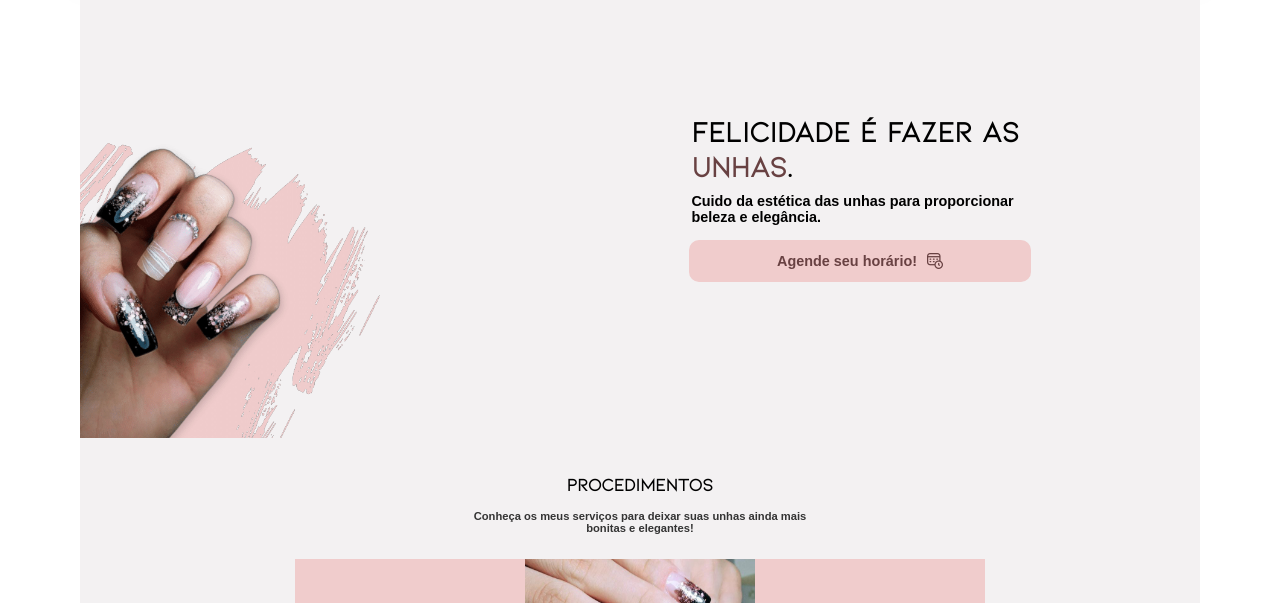
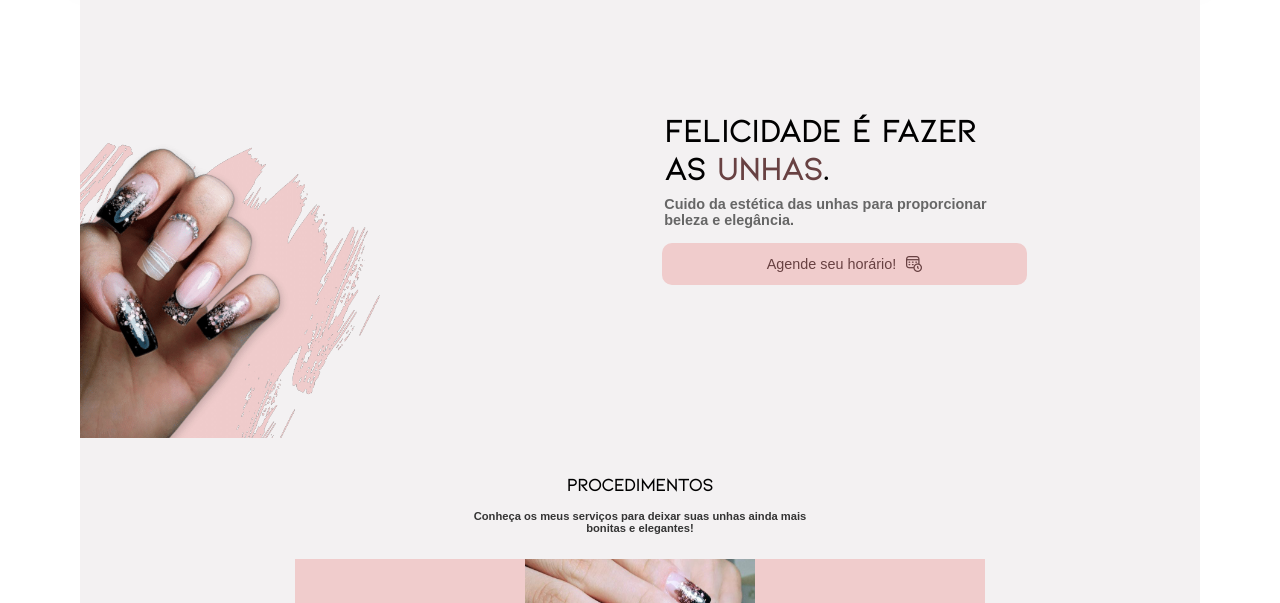
Before and after one commit to hiago99-developer/my-landing-page.github.io, a plain HTML site: page index.html in a window 1280 px wide. Shown: the part 142-745 px from the top of the page. Drawn offline with nearby package versions, Linux system fonts and the light colour scheme; a web font is replaced by a local one.

Commit message:
Mundanças de estilo

```diff
--- a/style.css
+++ b/style.css
@@ -31,6 +31,7 @@
   --cor05: #f3f1f2;
   --cor06: #684142;
   --cor07: #bfa1a184;
+  --cor08: #666666;
 
   --fonte-padrao: "Cocomat", sans-serif;
   --fonte-secundaria: "Kiona", sans-serif;
@@ -124,7 +125,7 @@ h1 {
   margin: 73px 0 5px 0px;
   padding: 0px 13%;
   font-family: var(--fonte-secundaria);
-  font-size: 1.8rem;
+  font-size: 2rem;
   color: var(--cor01);
   animation: fadeIn 2s;
   animation-fill-mode: forwards;
@@ -149,7 +150,7 @@ h1 {
   font-size: 0.9rem;
   font-style: normal;
   font-weight: 600;
-  color: var(--cor01);
+  color: var(--cor08);
 }
 
 .highlighted-word {
@@ -167,7 +168,7 @@ h1 {
   border-radius: 10px;
   background-color: var(--cor04);
   font-family: var(--fonte-padrao);
-  font-weight: 600;
+  font-weight: 500;
   font-size: 0.9rem;
   text-align: center;
   color: var(--cor06);
```
